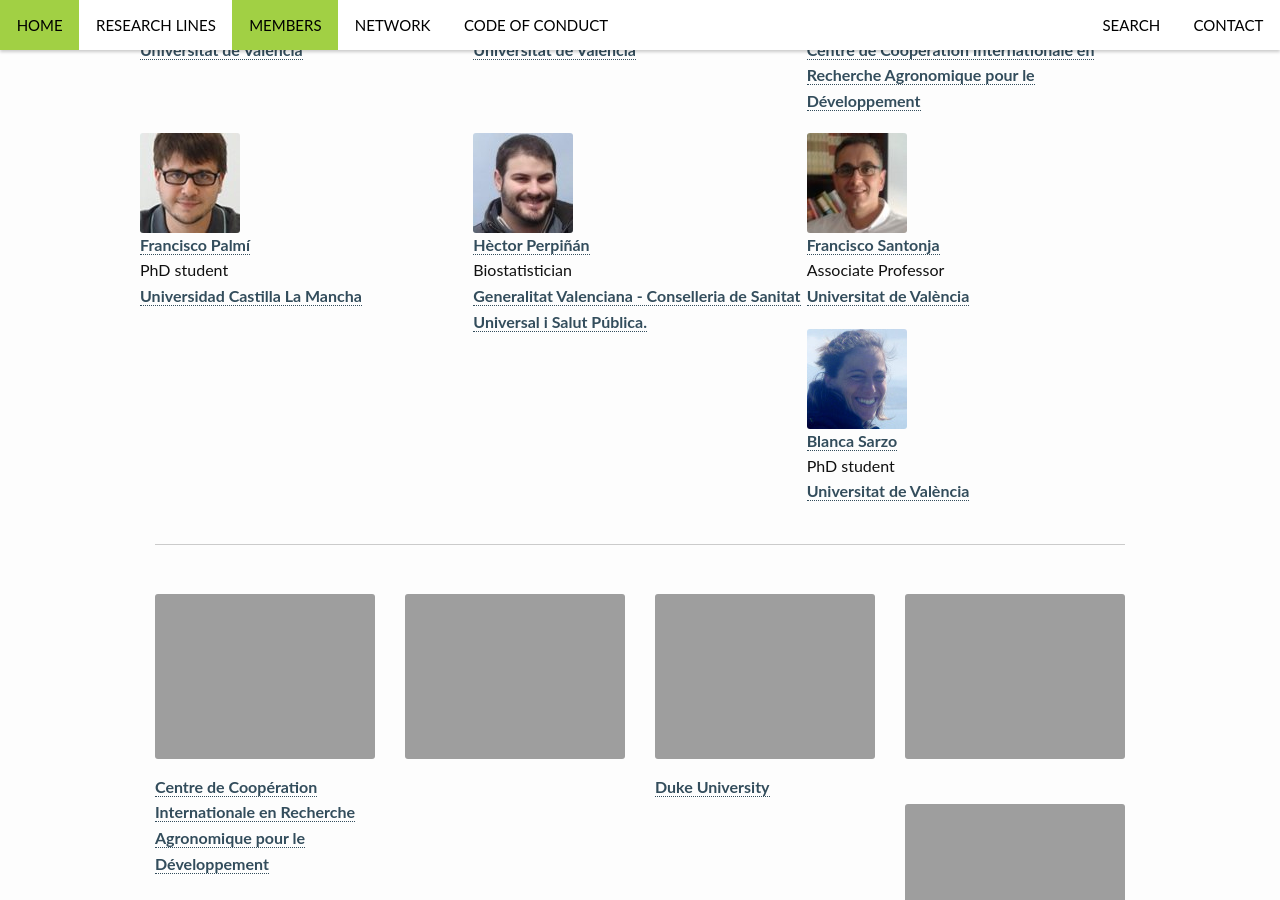
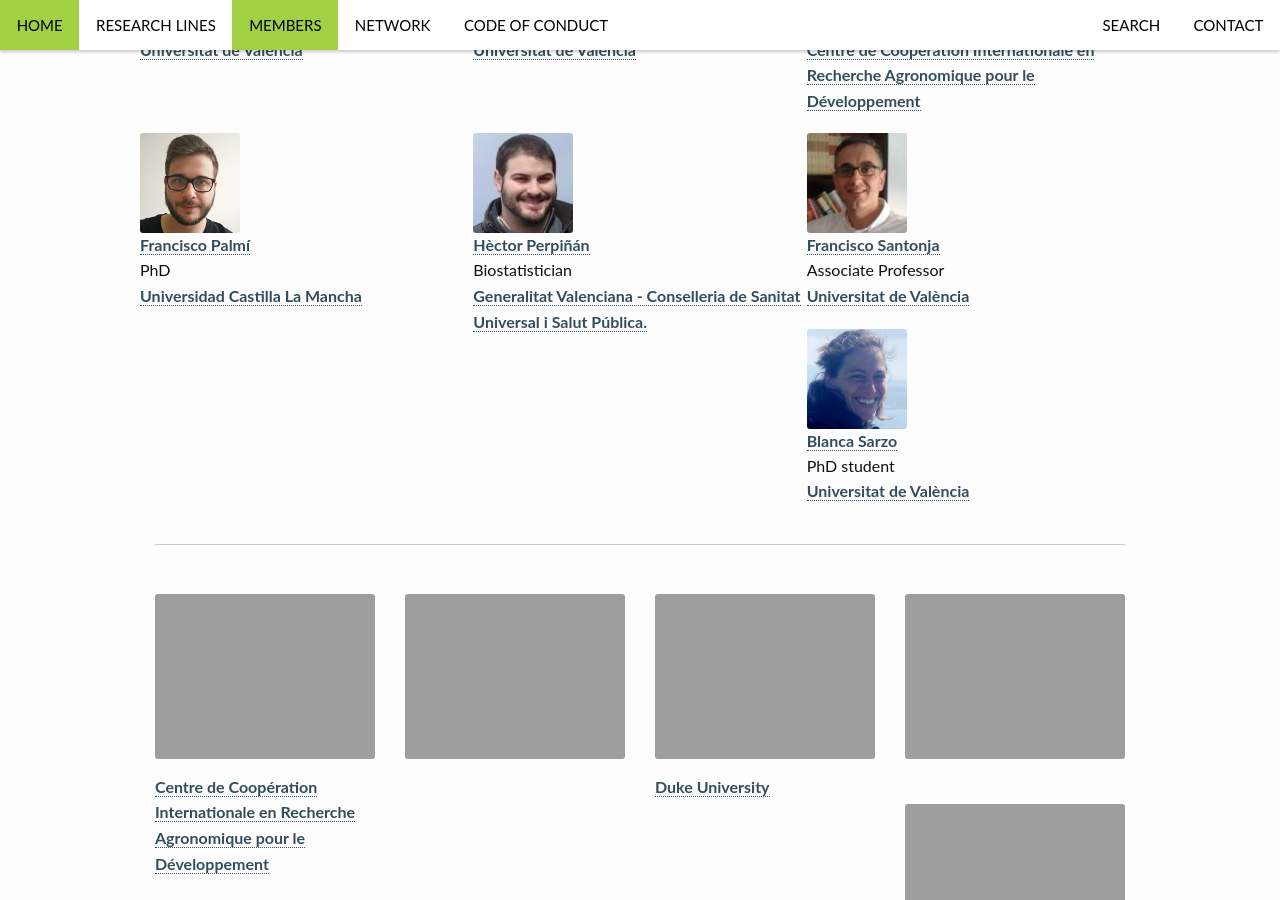
Before and after one commit to VABAR/VABAR.github.io, a Jekyll site: the page built from pages/members.md, in a window 1280 px wide and 900 px high, scrolled down 1356 px. Built offline with Jekyll 4.4.1, drawn with Linux system fonts in a browser that asks for light colours.

Commit message:
Update F Palmi

```diff
--- a/_data/members.yml
+++ b/_data/members.yml
@@ -96,7 +96,7 @@
 
 - name: Francisco Palmí
   affiliation: uclm
-  position: PhD student
+  position: PhD
   url: https://es.linkedin.com/in/franciscopalmi
   img: fpalmi.jpg
 
```
Also changed, not shown: images/members/fpalmi.jpg.
